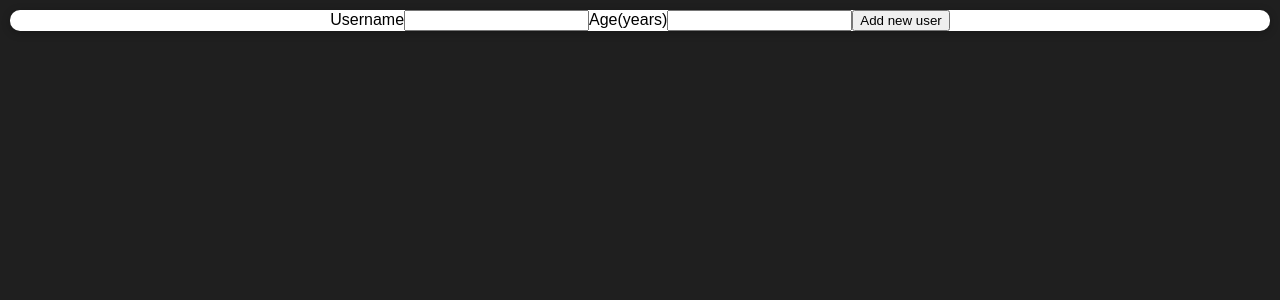
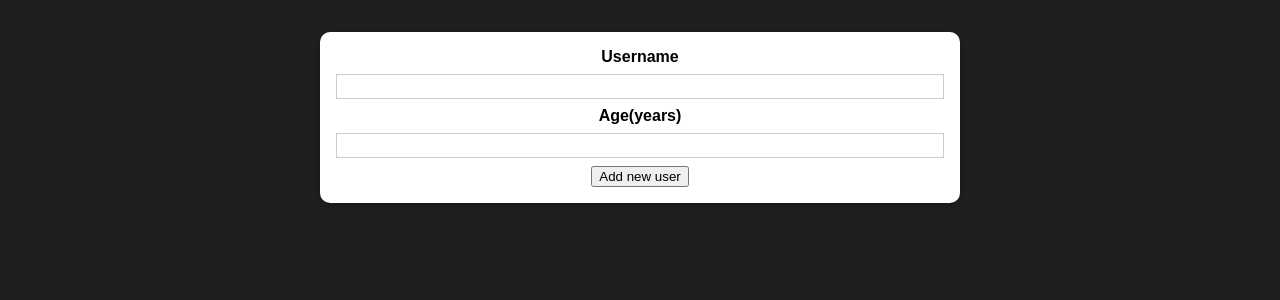
Before and after one commit to Srijanathulung/Simple-app, a React (Create React App) app: page / in a window 1280 px wide. Shown: the top 300 px of the page. Built offline with nearby package versions, Linux system fonts and the light colour scheme.

Commit message:
Added a re-usable Component for style

```diff
--- a/src/components/UI/Card.js
+++ b/src/components/UI/Card.js
@@ -3,6 +3,6 @@
 
 
 const Card = (props) => {
-    return <div className={ classes.card }>{props.children}</div>
+    return <div className={`${ classes.card } ${props.classNameProp}`}>{props.children}</div>
 }
 export default Card;
--- a/src/components/Users/AddUser.js
+++ b/src/components/Users/AddUser.js
@@ -1,5 +1,7 @@
 import React from 'react';
 import Card from '../UI/Card';
+import classes from './AddUser.module.css';
+
 const AddUser = (props) => {
 
     const addUserHandler = (event) => {
@@ -7,7 +9,7 @@
         console.log('addUserHandler is working')
       };
     return (
-        <Card>
+        <Card classNameProp={classes.input}>
         <form onSubmit={(event)=>addUserHandler(event)}>
             <label htmlFor='username'>Username</label>
             <input type='text' id='username'></input>
--- a/src/components/Users/AddUser.module.css
+++ b/src/components/Users/AddUser.module.css
@@ -0,0 +1,27 @@
+.input {
+  margin: 2rem auto;
+  padding: 1rem;
+  width: 90%;
+  max-width: 40rem;
+}
+
+.input label {
+  display: block;
+  font-weight: bold;
+  margin-bottom: 0.5rem;
+}
+
+.input input {
+  font: inherit;
+  display: block;
+  width: 100%;
+  border: 1px solid #ccc;
+  padding: 0.15rem;
+  margin-bottom: 0.5rem;
+  /* background-color: tomato; */
+}
+
+.input input:focus {
+  outline: none;
+  border-color: green;
+}
```
